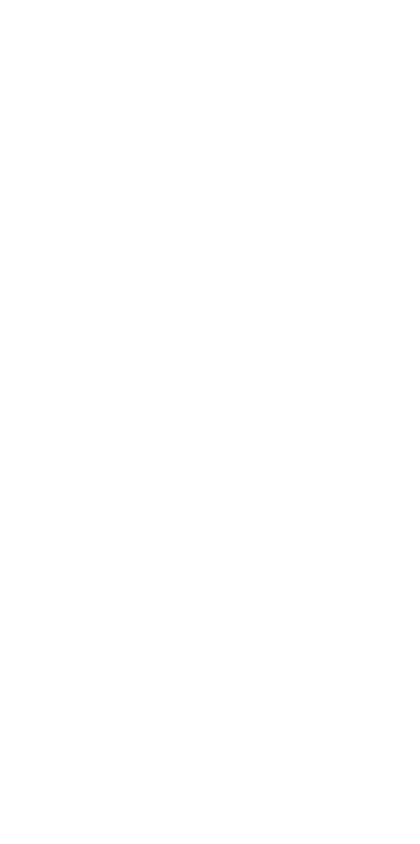
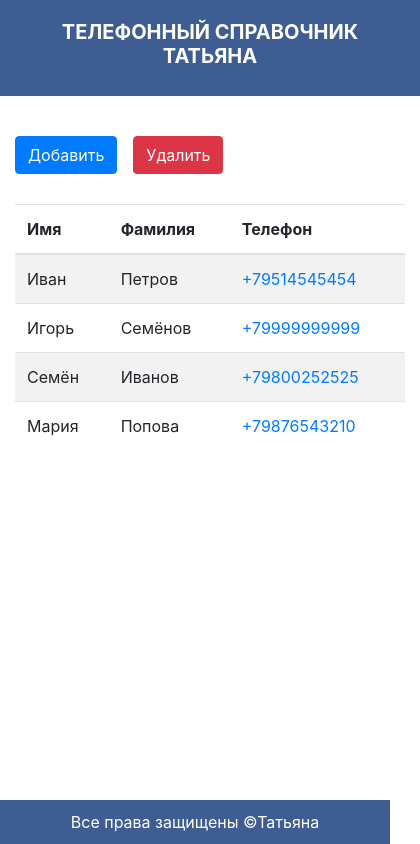
Before and after one commit to TatianaYakushonok/phonebook, a plain HTML site: page index.html in a window 390 px wide. Shown: the whole page, 420 px wide, since content can reach past the window. Drawn offline with nearby package versions, Linux system fonts and the light colour scheme.

Commit message:
feat: add phonebook (Fri, 15 Dec 2023 00:24:46 +0700)

```diff
--- a/index.html
+++ b/index.html
@@ -8,14 +8,23 @@
 
   <title>Телефонная книга</title>
   <link rel="icon" href="img/icon.svg">
-  <link rel="stylesheet" href="https://cdnjs.cloudflare.com/ajax/libs/normalize/8.0.1/normalize.min.css">
-  <link rel="stylesheet" href="https://cdnjs.cloudflare.com/ajax/libs/bootstrap/4.6.1/css/bootstrap.min.css">
+  <link rel="stylesheet"
+    href="https://cdnjs.cloudflare.com/ajax/libs/normalize/8.0.1/normalize.min.css">
+  <link rel="stylesheet"
+    href="https://cdnjs.cloudflare.com/ajax/libs/bootstrap/4.6.1/css/bootstrap.min.css">
   <link rel="stylesheet" href="phonebook/css/style.css">
+  <script src="phonebook/script/script.js" defer></script>
+
+  <script>
+    document.addEventListener('DOMContentLoaded', () => {
+      phoneBookInit('#app', 'Татьяна');
+    });
+  </script>
 
 </head>
 
 <body>
-
+  <div id="app"></div>
 </body>
 
 </html>
--- /dev/null
+++ b/phonebook/script/script.js
@@ -0,0 +1,227 @@
+'use strict';
+
+const data = [
+  {
+    name: 'Иван',
+    surname: 'Петров',
+    phone: '+79514545454',
+  },
+  {
+    name: 'Игорь',
+    surname: 'Семёнов',
+    phone: '+79999999999',
+  },
+  {
+    name: 'Семён',
+    surname: 'Иванов',
+    phone: '+79800252525',
+  },
+  {
+    name: 'Мария',
+    surname: 'Попова',
+    phone: '+79876543210',
+  },
+];
+
+{
+  // prettier-ignore
+  const createContainer = () => {
+    const container = document.createElement('div');
+    container.classList.add('container');
+
+    return container;
+  };
+
+  const createHeader = () => {
+    const header = document.createElement('header');
+    header.classList.add('header');
+    const headerContainer = createContainer();
+    header.append(headerContainer);
+    header.headerContainer = headerContainer;
+
+    return header;
+  };
+
+  const createLogo = (title) => {
+    const h1 = document.createElement('h1');
+    h1.classList.add('logo');
+    h1.textContent = `Телефонный справочник ${title}`;
+
+    return h1;
+  };
+
+  const createMain = () => {
+    const main = document.createElement('main');
+    main.classList.add('main');
+    const mainContainer = createContainer();
+    main.append(mainContainer);
+    main.mainContainer = mainContainer;
+
+    return main;
+  };
+
+  // prettier-ignore
+  const createButtonsGoup = (params) => {
+    const btnsWrapper = document.createElement('div');
+    btnsWrapper.classList.add('btn-wrapper');
+    const btns = params.map(({className, type, text}) => {
+      const button = document.createElement('button');
+      button.className = className;
+      button.textContent = text;
+      button.type = type;
+
+      return button;
+    });
+    btnsWrapper.append(...btns);
+
+    return {btnsWrapper, btns};
+  };
+
+  // prettier-ignore
+  const createTable = () => {
+    const table = document.createElement('table');
+    table.classList.add('table', 'table-striped');
+    const thead = document.createElement('thead');
+    thead.insertAdjacentHTML(
+        'beforeend',
+        `
+          <tr>
+            <th class="delete">Удалить</th>
+            <th>Имя</th>
+            <th>Фамилия</th>
+            <th>Телефон</th>
+          </tr>
+        `,
+    );
+    const tbody = document.createElement('tbody');
+    table.append(thead, tbody);
+    table.tbody = tbody;
+
+    return table;
+  };
+
+  // prettier-ignore
+  const createForm = () => {
+    const overlay = document.createElement('div');
+    overlay.classList.add('form-overlay');
+    const form = document.createElement('form');
+    form.classList.add('form');
+    form.insertAdjacentHTML(
+        'beforeend',
+        `
+        <button class="close" type="button"></button>
+        <h2 class="form-title">Добавить контакт</h2>
+        <div class="form-group">
+          <label class="form-label" for="name">Имя:</label>
+          <input class="form-input" type="text" name="name"
+            id="name" required>
+        </div>
+        <div class="form-group">
+          <label class="form-label" for="surname">Фамилия:</label>
+          <input class="form-input" type="text" name="surname"
+            id="surname" required>
+        </div>
+        <div class="form-group">
+          <label class="form-label" for="phone">Телефон:</label>
+          <input class="form-input" type="number" name="phone"
+            id="phone" required>
+        </div>
+    `,
+    );
+    const buttonsGroup = createButtonsGoup([
+      {
+        className: 'btn btn-primary mr-3',
+        type: 'submit',
+        text: 'Добавить',
+      },
+      {
+        className: 'btn btn-danger',
+        type: 'reset',
+        text: 'Отмена',
+      },
+    ]);
+
+    overlay.append(form);
+    form.append(...buttonsGroup.btns);
+
+    return {
+      overlay,
+      form,
+    };
+  };
+
+  // prettier-ignore
+  const createRow = ({name: firstName, surname, phone}) => {
+    const tr = document.createElement('tr');
+    const tdDel = document.createElement('td');
+    tdDel.classList.add('delete');
+    const buttonDel = document.createElement('button');
+    buttonDel.classList.add('del-icon');
+    tdDel.append(buttonDel);
+    const tdName = document.createElement('td');
+    tdName.textContent = firstName;
+    const tdSurname = document.createElement('td');
+    tdSurname.textContent = surname;
+    const tdPhone = document.createElement('td');
+    const phoneLink = document.createElement('a');
+    phoneLink.href = `tel:${phone}`;
+    phoneLink.textContent = phone;
+    tdPhone.append(phoneLink);
+    tr.append(tdDel, tdName, tdSurname, tdPhone);
+
+    return tr;
+  };
+
+  const renderContacts = (elem, data) => {
+    const allRow = data.map(createRow);
+    elem.append(...allRow);
+  };
+
+  const createFooter = (title) => {
+    const footer = document.createElement('footer');
+    footer.classList.add('footer');
+    footer.innerHTML = `Все права защищены &copy;${title}`;
+
+    return footer;
+  };
+
+  const renderPhoneBook = (selectorApp, title) => {
+    const header = createHeader();
+    const logo = createLogo(title);
+    const main = createMain();
+    const buttonsGroup = createButtonsGoup([
+      {
+        className: 'btn btn-primary mr-3',
+        type: 'button',
+        text: 'Добавить',
+      },
+      {
+        className: 'btn btn-danger',
+        type: 'button',
+        text: 'Удалить',
+      },
+    ]);
+    const table = createTable();
+    const form = createForm();
+    const footer = createFooter(title);
+
+    header.headerContainer.append(logo);
+    main.mainContainer.append(buttonsGroup.btnsWrapper, table, form.overlay);
+    selectorApp.append(header, main, footer);
+
+    return {
+      list: table.tbody,
+    };
+  };
+
+  // prettier-ignore
+  const init = (selectorApp, title) => {
+    const app = document.querySelector(selectorApp, title);
+    const phoneBook = renderPhoneBook(app, title);
+    const {list} = phoneBook;
+    renderContacts(list, data);
+    // функционал
+  };
+
+  window.phoneBookInit = init;
+}
```
